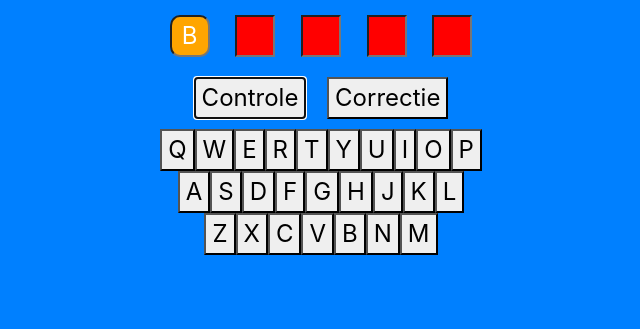
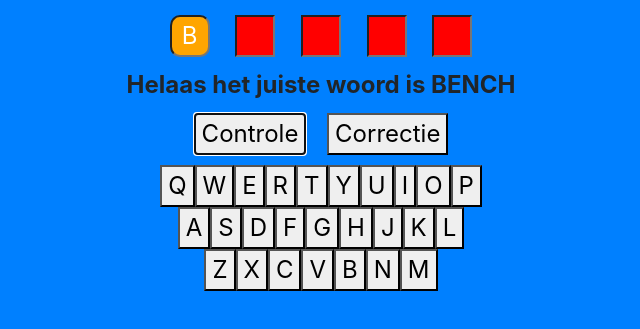
Before and after one commit to Arvidvdc/lingo, a plain HTML site: page index.html in a window 1280 px wide. Both pictures are taken after a click on the button "Controle". Shown: the part 51-380 px from the top of the page, without its empty margins (319-959 px from the left). Drawn offline with nearby package versions, Linux system fonts and the light colour scheme.

Commit message:
Trello 33: Aangeven of ingevoerde woord goed of fout is

```diff
--- a/assets/js/lingo.js
+++ b/assets/js/lingo.js
@@ -3,8 +3,10 @@ var arrayWoorden = [
     "Ander","Abuis","Baard","Bench","Bende","Boord","Braaf","Braam","Brood","Check","Drank","Draag","Drugs","Faalt","Fabel","Fiets","Files","Graaf","Graan","Graat","Groen","Groot","Hallo",
     "Hecht","Jacht","Jemig","Nooit","Paard","Paars","Plaag","Quota","Schop","Schot","Tabak","Trein","Trouw","Vrouw","Waard","Wagen","Water","Woord","Zagen","Zomer","Zucht","Zwart"
 ],
-    gekozenWoord = [],
-    invoerPositie = 1;
+    gekozenWoord = [], // Woord om te raden
+    invoerPositie = 1, // Bijhouden welk invoerveld actief is
+    maximalePogingen = 1, // Maximaal aantal beurten voor het raden van het woord
+    aantalPogingen = 1; // Aantal pogingen bijhouden
 
 //Kiezen willekeurig woord
 var tijdelijkWoord = woordKiezer(); //Standaard routine
@@ -31,15 +33,16 @@ function controleWoord(){
     };
 
     // Contole loop
+    var lettersGoed = 0;
     for(i=0;i<5;i++){
-        var ingevoerdeLetter = ingevoerdWoord[i]
+        var ingevoerdeLetter = ingevoerdWoord[i];
         verwijderClasses(i); // Dank je Thirza voor het vinden van de bug!!!
         if(ingevoerdeLetter != gekozenWoord[i]){
             // Letter niet overeenkomend. Verdere controle
             for(var j=1;j<5;j++) {
                 if(ingevoerdeLetter == gekozenWoord[j]) {
                     // Letter wel in het woord, niet de juiste plaats
-                    document.getElementsByTagName("input")[i].classList.add("letterInWoord");
+                    Document.getElementsByTagName("input")[i].classList.add("letterInWoord");
                     // Letter wel in het woord maar letter reeds goed gegeven: gekozenWoord=groen / ingevoerdWoord= grEep (1e E)
                     // Letter wel in het woord maar letter komt vaker voor: gekozenWoord=woord / ingevoerdWoord= bOten ?????
                 } else {
@@ -50,6 +53,16 @@ function controleWoord(){
         } else if(ingevoerdeLetter == gekozenWoord[i]){
             // Letter op de juiste plaats
             document.getElementsByTagName("input")[i].classList.add("letterGoed");
+            lettersGoed ++
+        };
+    };
+    if(aantalPogingen=maximalePogingen) {
+        if(lettersGoed<5){
+            document.getElementById("resultaat").innerText="Helaas het juiste woord is " + tijdelijkWoord.toUpperCase();
+            console.log(lettersGoed);
+        } else {
+            document.getElementById("resultaat").innerText="Perfect u heeft het woord geraden!";
+            console.log(lettersGoed);
         };
     };
 };
--- a/index.html
+++ b/index.html
@@ -25,22 +25,25 @@
                 <input class="letterNormaal" type="text" maxlength="1">
             </div>
         </div>
+        <div id="resultaat" class="row justify-content-center"> <!-- Uitslag -->
+
+        </div>
         <div class="row justify-content-center"> <!-- Controle knop -->
             <div class="col-md-12 align-self-center text-center">
                 <button id="ctrlLetter" onclick="controleWoord();">Controle</button> <button id="correctie" onclick="letterCorrectie();">Correctie</button>
             </div>
         </div>
-        <div class="row justify-content-center"> <!-- Toetsenbord-->
+        <div class="row justify-content-center"> <!-- Toetsenbord rij 1-->
             <div class="col-md-12 align-self-center text-center">
                 <button onclick="letterInvoeren('Q');">Q</button><button onclick="letterInvoeren('W');">W</button><button onclick="letterInvoeren('E');">E</button><button onclick="letterInvoeren('R');">R</button><button onclick="letterInvoeren('T');">T</button><button onclick="letterInvoeren('Y');">Y</button><button onclick="letterInvoeren('U');">U</button><button onclick="letterInvoeren('I');">I</button><button onclick="letterInvoeren('O');">O</button><button onclick="letterInvoeren('P');">P</button>
             </div>
         </div>
-        <div class="row justify-content-center">
+        <div class="row justify-content-center"> <!-- Toetsenbord rij 2-->
             <div class="col-md-12 align-self-center text-center">
                 <button onclick="letterInvoeren('A');">A</button><button onclick="letterInvoeren('S');">S</button><button onclick="letterInvoeren('D');">D</button><button onclick="letterInvoeren('F');">F</button><button onclick="letterInvoeren('G');">G</button><button onclick="letterInvoeren('H');">H</button><button onclick="letterInvoeren('J');">J</button><button onclick="letterInvoeren('K');">K</button><button onclick="letterInvoeren('L');">L</button>
             </div>
         </div>
-        <div class="row justify-content-center">
+        <div class="row justify-content-center"> <!-- Toetsenbord rij 3-->
             <div class="col-md-12 align-self-center text-center">
                 <button onclick="letterInvoeren('Z');">Z</button><button onclick="letterInvoeren('X');">X</button><button onclick="letterInvoeren('C');">C</button><button onclick="letterInvoeren('V');">V</button><button onclick="letterInvoeren('B');">B</button><button onclick="letterInvoeren('N');">N</button><button onclick="letterInvoeren('M');">M</button>
             </div>
```
